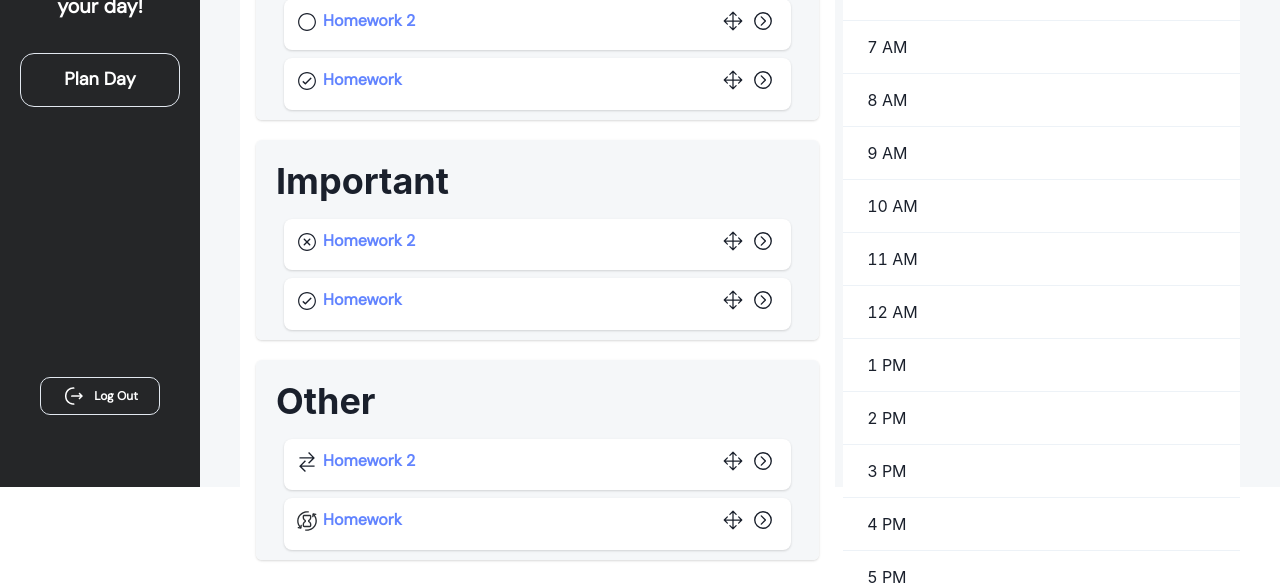
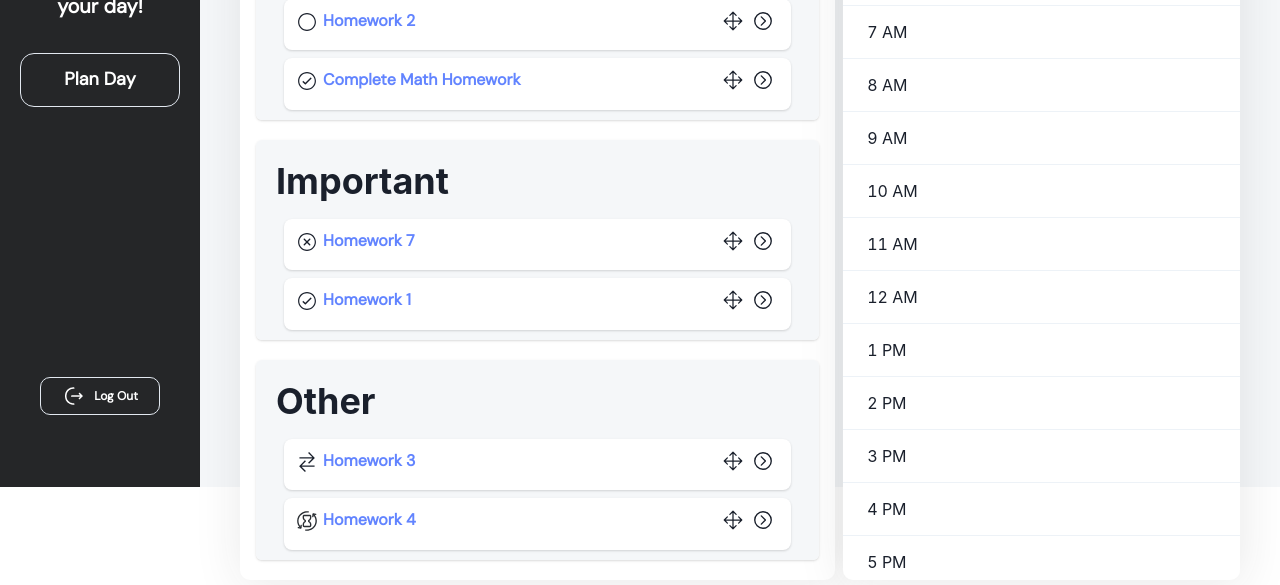
Before and after one commit to kauvyap/cs490-project-Birb, a React (Create React App) app in the folder crush-it/: page / in a window 1280 px wide. Shown: the part 313-898 px from the top of the page. Built offline with nearby package versions, Linux system fonts and the light colour scheme; no server answers.

Commit message:
Added jest,and babel to our package.json dpendencies

```diff
--- a/crush-it/src/Homepage/homepage.js
+++ b/crush-it/src/Homepage/homepage.js
@@ -26,9 +26,9 @@ function Homepage(){
     }, [navigate])
 
     //status is broken into 4 different elements notStarted="NS", Finished="FN", InProgress="IP", Canceled="anything", movedOver="MO"
-    const topPriorityList = [["Homework", "This is a hw", 1, "FN" ], ["Homework 2","This is a hw", 3, "NS"]]
-    const importantList = [["Homework", "This is a hw", 1, "FN" ], ["Homework 2","This is a hw", 3, "CA"]]
-    const otherList = [["Homework", "This is a hw", 1, "IP" ], ["Homework 2","This is a hw", 3, "MO"]]
+    const topPriorityList = [["Complete Math Homework", "This is a hw", 1, "FN" ], ["Homework 2","This is a hw", 3, "NS"]];
+    const importantList = [["Homework 1", "This is a hw", 4, "FN" ], ["Homework 7","This is a hw", 2, "CA"]];
+    const otherList = [["Homework 4", "", 10, "IP" ], ["Homework 3","", 3, "MO"]];
 
     return (
 
@@ -43,7 +43,7 @@ function Homepage(){
             <AddTask />
             </Heading>
 
-              <Container borderRadius={"10"} bg="#FFFFFF"  minW={"100%"} minH={"700px"} paddingBottom={5} paddingTop={5} >
+              <Container borderRadius={"10"} bg="#FFFFFF"  minW={"100%"} H={"670px"} paddingTop={"5"} boxShadow={"2px 5px 50px 0px rgba(36, 37, 40, 0.10)"}>
                 <TaskContainer category='Top Priority' categoryList={topPriorityList}/>
                 <TaskContainer category='Important' categoryList={importantList}/>
                 <TaskContainer category='Other' categoryList={otherList}/>
@@ -54,7 +54,25 @@ function Homepage(){
 
           <VStack H={"100%"} width={"40%" } align="left" justify={"left"} >
               <Heading fontSize={"30px"} fontWeight={"700"} fontFamily={"'DM Sans', sans-serif"} marginBottom={3}>Appointments</Heading>
-                  <Box borderRadius={"10"} bg="white" h={"670px"} overflowY={"auto"} >
+                  <Box borderRadius={"10"} bg="white" h={"680px"} overflowY={"auto"} boxShadow={"2px 5px 50px 0px rgba(36, 37, 40, 0.10)"}
+                  css={`
+                  &::-webkit-scrollbar {
+                      width: 6px;
+                      height: 80px;
+                    }
+                    &::-webkit-scrollbar-thumb {
+                      background-color: #6284FF;
+                      border-radius: 8px;
+                    }
+                    &::-webkit-scrollbar-track {
+                      background-color: rgba(98, 132, 255, 0.15);
+                    }
+                    &::-webkit-scrollbar-thumb:hover {
+                      background-color: #405DC9;
+                    }
+                    &::-webkit-scrollbar-thumb:active {
+                      background-color: #1E40AF; // Change the color when clicked`
+                    }>
                   <TableContainer>
                       <Table variant='simple'>
 
```
Also changed, not shown: 1 other file (tests, documents, lock files or other folders).
